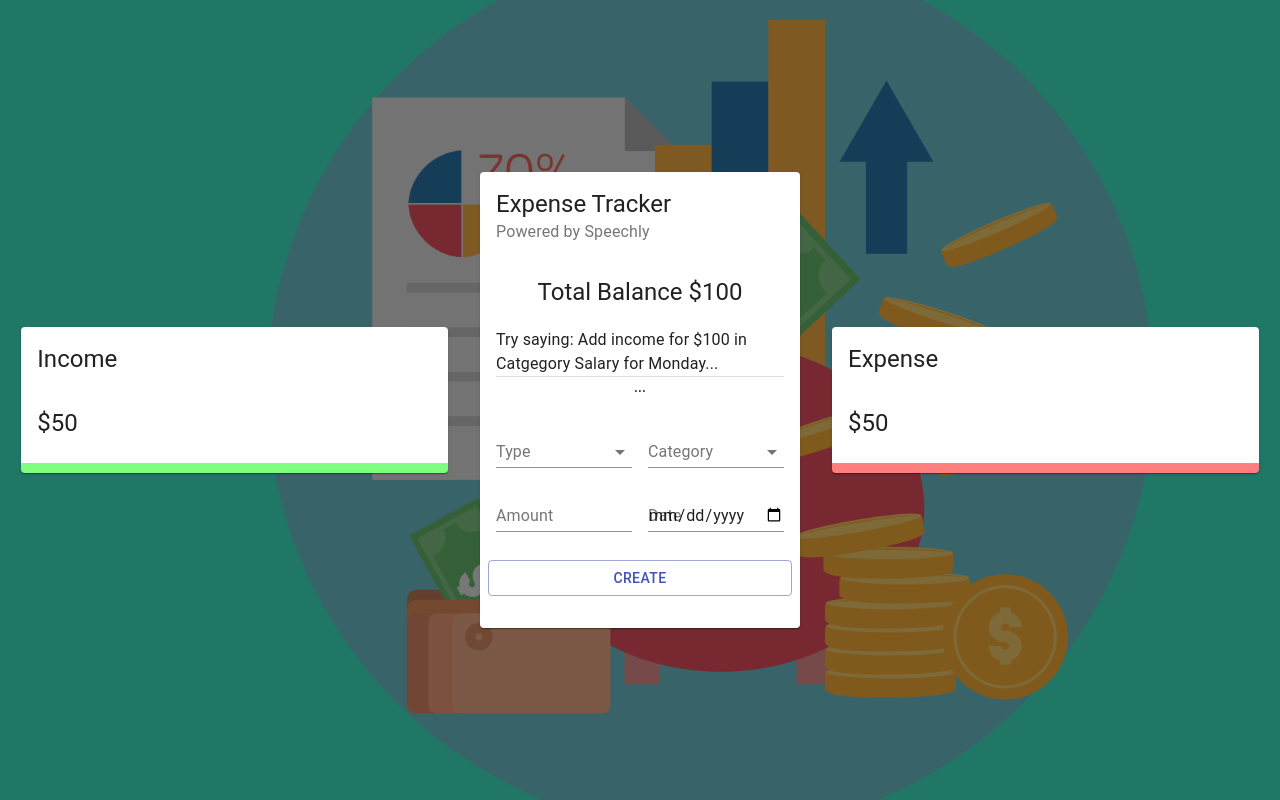
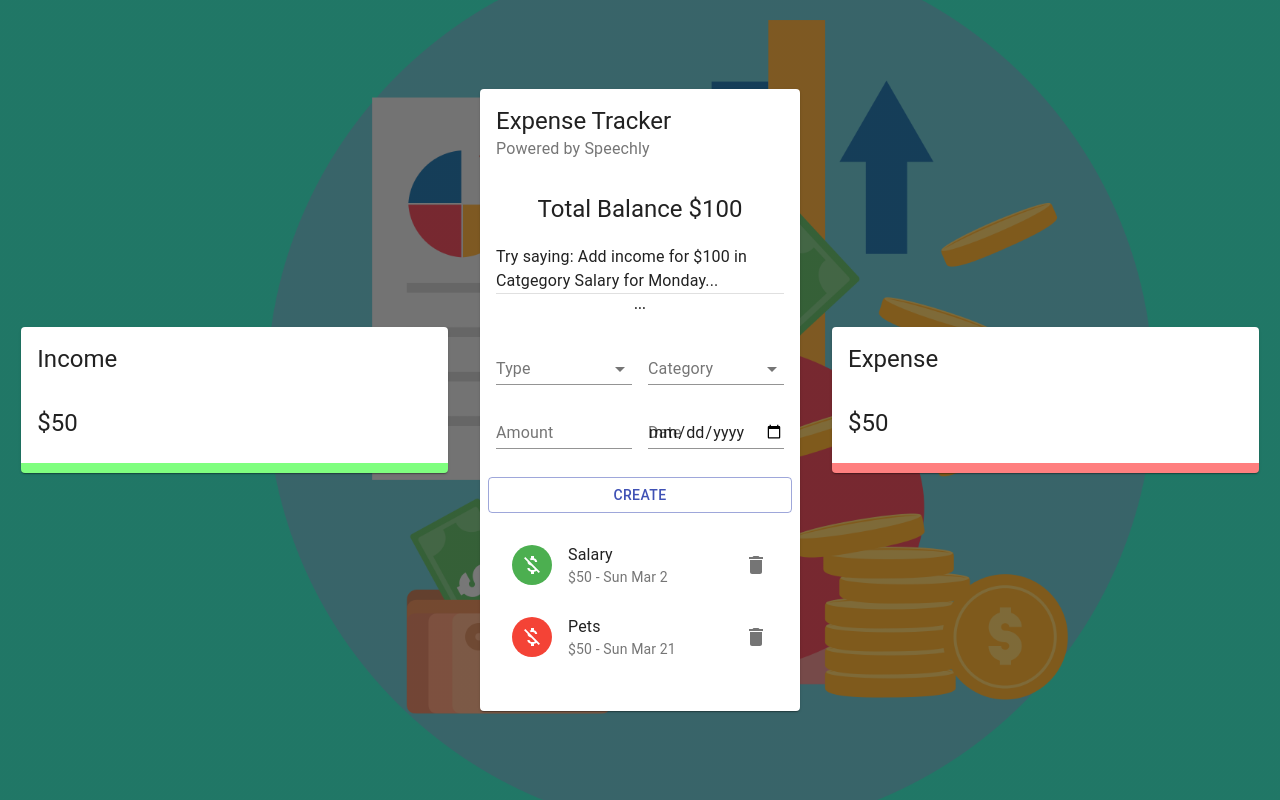
Before and after one commit to DarrenDerks/Expense-Tracker, a React (Create React App) app: page / in a window 1280 px wide. Built offline with nearby package versions, Linux system fonts and the light colour scheme.

Commit message:
Added most of the list feature and styles to the main card image.

```diff
--- /dev/null
+++ b/src/components/Main/List/List.jsx
@@ -0,0 +1,63 @@
+import React from "react";
+import {
+  List as MUIList,
+  ListItem,
+  ListItemAvatar,
+  ListItemText,
+  Avatar,
+  ListItemSecondaryAction,
+  IconButton,
+  Slide,
+} from "@material-ui/core";
+import { Delete, MoneyOff } from "@material-ui/icons";
+
+import useStyles from "./styles";
+
+const List = () => {
+  const classes = useStyles();
+
+  const transactions = [
+    { id: 1, type: "Income", category: "Salary", amount: 50, date: "Sun Mar 2" },
+    { id: 2, type: "Expense", category: "Pets", amount: 50, date: "Sun Mar 21" },
+    { id: 3, type: "Income", category: "Business", amount: 150, date: "Sun Mar 23" },
+  ];
+
+  return (
+    <MUIList dense={false} className={classes.list}>
+      {transactions.map((transaction) => (
+        <Slide
+          direction="down"
+          in
+          mountOnEnter
+          unmountOnExit
+          key={transaction.id}
+        >
+          <ListItem>
+            <ListItemAvatar>
+              <Avatar
+                className={
+                  transaction.type === "Income"
+                    ? classes.avatarIncome
+                    : classes.avatarExpense
+                }
+              >
+                <MoneyOff />
+              </Avatar>
+            </ListItemAvatar>
+            <ListItemText
+              primary={transaction.category}
+              secondary={`$${transaction.amount} - ${transaction.date}`}
+            />
+            <ListItemSecondaryAction>
+              <IconButton edge="end" aria-label="delete" onClick="">
+                <Delete />
+              </IconButton>
+            </ListItemSecondaryAction>
+          </ListItem>
+        </Slide>
+      ))}
+    </MUIList>
+  );
+};
+
+export default List;
--- /dev/null
+++ b/src/components/Main/List/styles.js
@@ -0,0 +1,17 @@
+import { makeStyles } from "@material-ui/core/styles";
+import { red, green } from "@material-ui/core/colors";
+
+export default makeStyles((theme) => ({
+  avatarIncome: {
+    color: "#fff",
+    backgroundColor: green[500],
+  },
+  avatarExpense: {
+    color: theme.palette.getContrastText(red[500]),
+    backgroundColor: red[500],
+  },
+  list: {
+    maxHeight: "150px",
+    overflow: "auto",
+  },
+}));
--- a/src/components/Main/Main.jsx
+++ b/src/components/Main/Main.jsx
@@ -10,6 +10,7 @@
 
 import useStyles from "./styles";
 import Form from "./Form/Form";
+import List from "./List/List";
 
 const Main = () => {
   const classes = useStyles();
@@ -31,7 +32,9 @@
       </CardContent>
       <CardContent className={classes.cardContent}>
         <Grid container spacing={2}>
-          <Grid item xs={12}></Grid>
+          <Grid item xs={12}>
+            <List />
+          </Grid>
         </Grid>
       </CardContent>
     </Card>
--- /dev/null
+++ b/src/context/context.js
@@ -0,0 +1,13 @@
+import React, { useReducer, createContext } from "react";
+
+const initialState = [];
+
+export const ExpenseTrackerContext = createContext(initialState);
+
+export const Provider = ({ children }) => {
+  return (
+    <ExpenseTrackerContext.Provider value={{ appName: "Expense Tracker" }}>
+      {children}
+    </ExpenseTrackerContext.Provider>
+  );
+};
--- a/src/index.js
+++ b/src/index.js
@@ -1,7 +1,13 @@
 import React from "react";
 import ReactDOM from "react-dom";
 
+import { Provider } from "./context/context";
 import App from "./App";
 import "./index.css";
 
-ReactDOM.render(<App />, document.getElementById("root"));
+ReactDOM.render(
+  <Provider>
+    <App />
+  </Provider>,
+  document.getElementById("root")
+);
```
